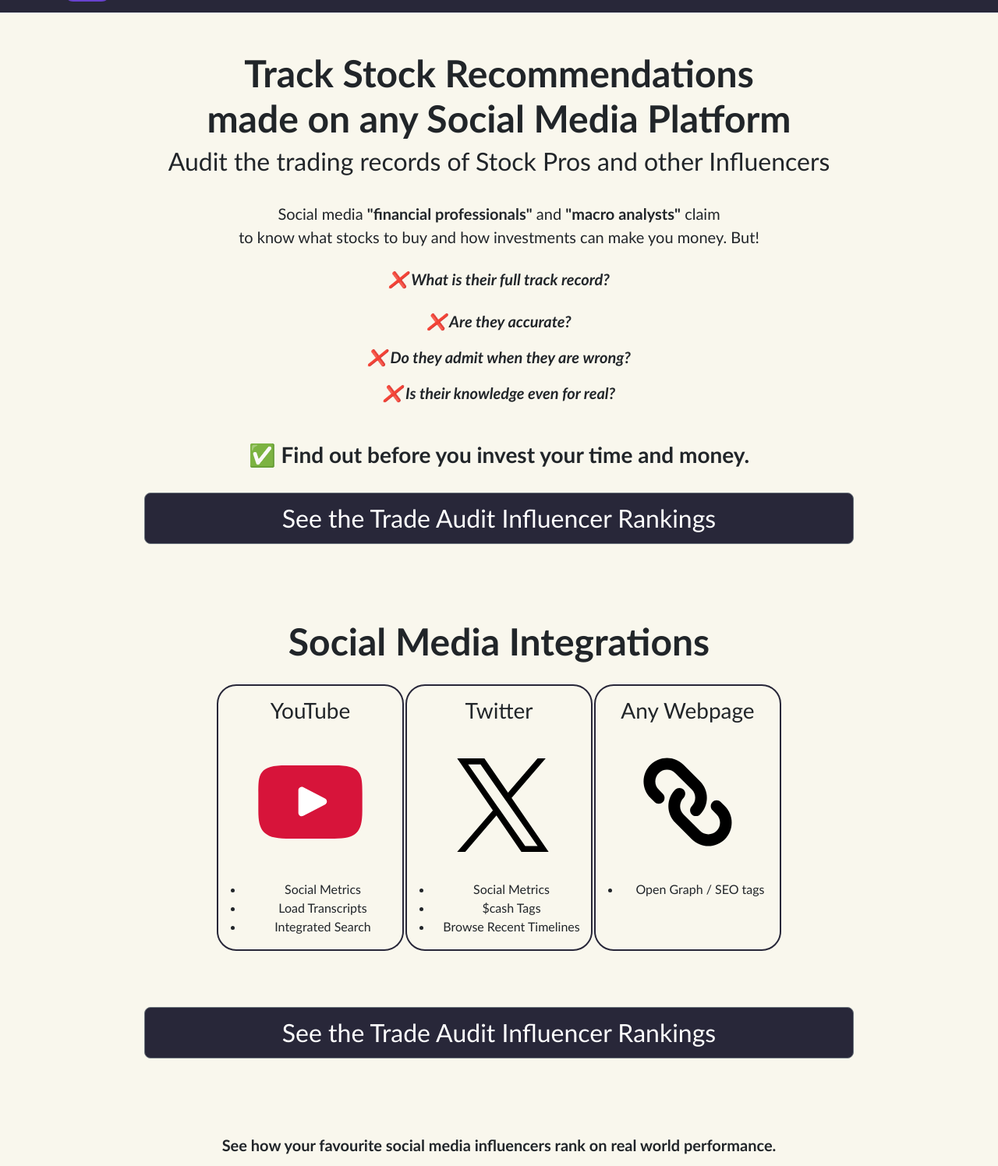
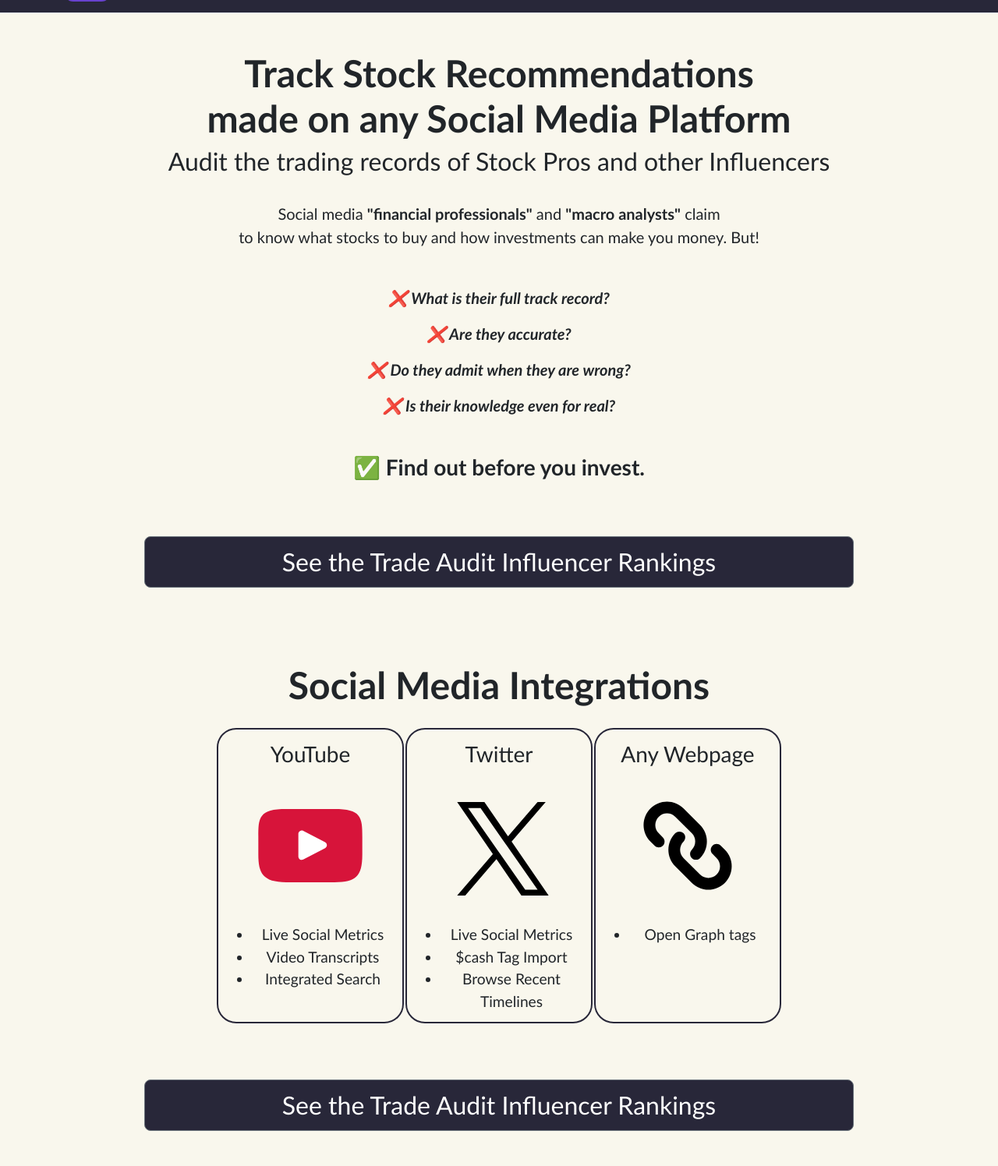
Before and after one commit to stevenrskelton/tradeaudit.app, a Jekyll site: the page built from index.html, in a window 1280 px wide, cut to the strip 72-1568 px from the top of the page. Shown: the whole strip at 78% size. Built offline with Jekyll 4.4.1, drawn with Linux system fonts in a browser that asks for light colours.

Commit message:
integrations

```diff
--- a/_includes/integrations.html
+++ b/_includes/integrations.html
@@ -5,40 +5,43 @@
 <div class="mt-5 mb-5 text-center">
     <h2 class="display-5 fw-bold mb-4">Social Media Integrations</h2>
 
+    <style>
+        .integrationcell {
+            width: 240px;
+            border-radius: 25px;
+            border: 2px solid #282739;
+            vertical-align: top;
+            font-size: larger;
+        }
+        .integrationcell:hover {
+            backgroud: #ed2c8a;
+        }
+    </style>
     <table style="border-collapse:separate;display:inline-block;">
         <tr>
-            <td
-                style="width:240px;border-radius:25px;border:2px solid #282739;vertical-align:top;"
-                class="{{ active_youtube }}"
-            >
+            <td class="integrationcell {{ active_youtube }}">
                 <h3 style="line-height:60px;">YouTube</h3>
                 <div style="height:160px;margin-bottom:20px;"><img src="/assets/influencer-youtube.svg" style="width:160px;" alt="YouTube"></div>
-                <ul>
-                    <li>Social Metrics</li>
-                    <li>Load Transcripts</li>
+                <ul style="margin:0px 10px 10px 10px;">
+                    <li>Live Social Metrics</li>
+                    <li>Video Transcripts</li>
                     <li>Integrated Search</li>
                 </ul>
             </td>
-            <td
-                style="width:240px;border-radius:25px;border:2px solid #282739;vertical-align:top;"
-                class="{{ active_x }}"
-            >
+            <td class="integrationcell {{ active_x }}">
                 <h3 style="line-height:60px;">Twitter</h3>
                 <div style="height:160px;margin-bottom:20px;"><img src="/assets/influencer-x.svg" style="width:120px;margin-bottom:20px;margin-left:10px;margin-top:24px;" alt="X"></div>
-                <ul>
-                    <li>Social Metrics</li>
-                    <li>$cash Tags</li>
+                <ul style="margin:0px 10px 10px 10px;">
+                    <li>Live Social Metrics</li>
+                    <li>$cash Tag Import</li>
                     <li>Browse Recent Timelines</li>
                 </ul>
             </td>
-            <td
-                style="width:240px;border-radius:25px;border:2px solid #282739;vertical-align:top;"
-                class="{{ active_web }}"
-            >
+            <td class="integrationcell {{ active_web }}">
                 <h3 style="line-height:60px;">Any Webpage</h3>
                 <div style="height:160px;margin-bottom:20px;"><img src="/assets/influencer-web.svg" style="width:180px;margin-top:-10px;" alt="Webpages"></div>
-                <ul>
-                    <li>Open Graph / SEO tags</li>
+                <ul style="margin:0px 10px 10px 10px;">
+                    <li>Open Graph tags</li>
                 </ul>
             </td>
         </tr>
--- a/index.html
+++ b/index.html
@@ -14,10 +14,10 @@
     Social media <span class="fw-bold">"financial professionals"</span> and <span class="fw-bold">"macro analysts"</span> claim<br>
     to know what stocks to buy and how investments can make you money. But!
   </p>
-  <p class="mt-4 fw-bold" style="font-style: italic;">
+  <p class="mt-5 fw-bold" style="font-style: italic;">
     ❌ What is their full track record?
   </p>
-  <p class="mt-4 fw-bold" style="font-style: italic;">
+  <p class="mt-2 fw-bold" style="font-style: italic;">
     ❌ Are they accurate?
   </p>
   <p class="mt-2 fw-bold" style="font-style: italic;">
@@ -26,8 +26,8 @@
   <p class="mt-2 fw-bold" style="font-style: italic;">
     ❌ Is their knowledge even for real?
   </p>
-  <h3 class="mt-5 mb-2 fw-bold">
-    ✅ Find out before you invest your time and money.
+  <h3 class="mt-5 mb-5 fw-bold">
+    ✅ Find out before you invest.
   </h3>
 </span>
 
```
